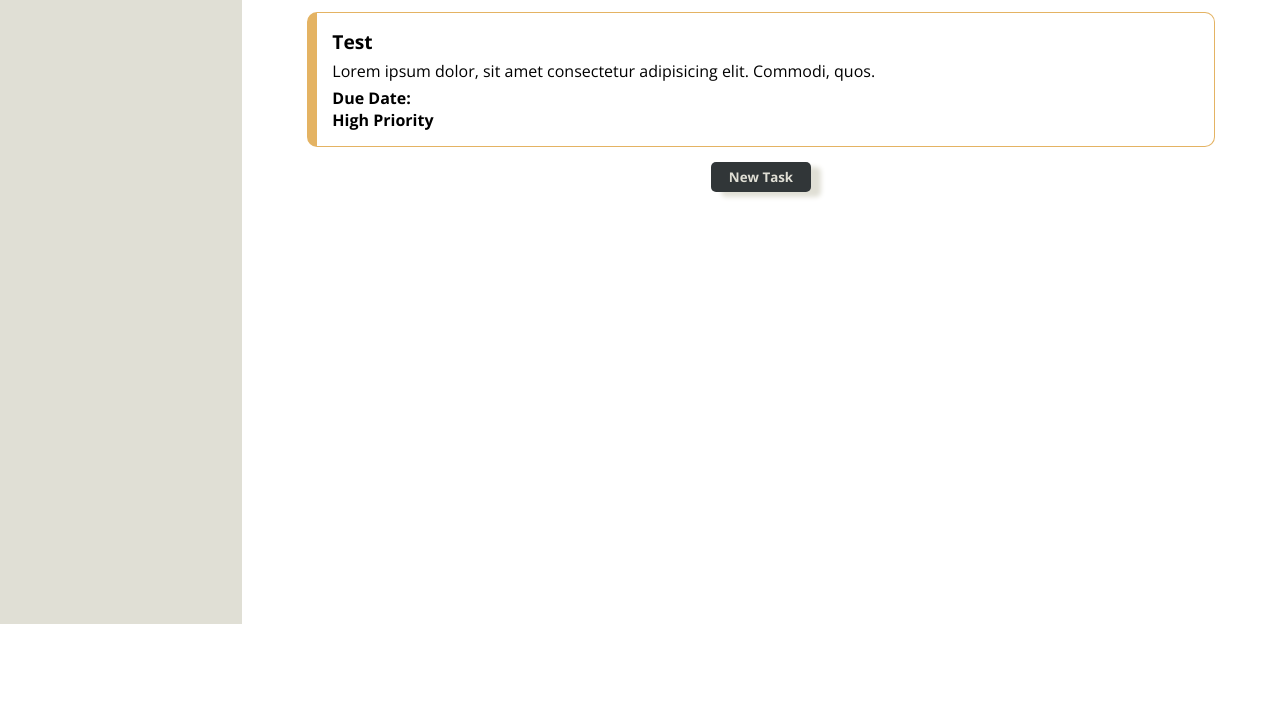
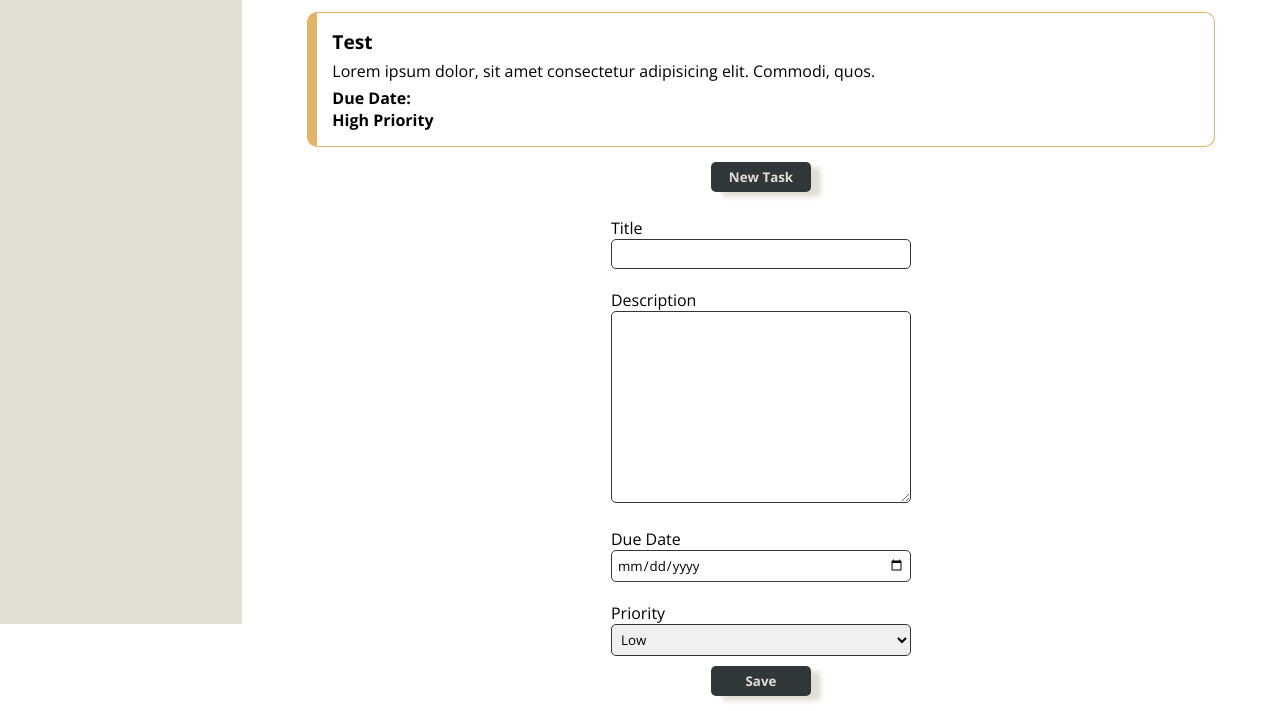
Before and after one commit to savawebdev/odin-todo, a website built with webpack: page src/index.html in a window 1280 px wide. Shown: the part 176-887 px from the top of the page. Before the commit the page ends 800 px from the top, so only its background shows below. Built offline with nearby package versions, Linux system fonts and the light colour scheme.

Commit message:
Added form to add new task

```diff
--- a/package.json
+++ b/package.json
@@ -5,6 +5,7 @@
   "main": "index.js",
   "scripts": {
     "test": "echo \"Error: no test specified\" && exit 1",
+    "watch": "npx webpack --watch",
     "build": "webpack"
   },
   "repository": {
--- a/src/index.html
+++ b/src/index.html
@@ -38,7 +38,42 @@
             <p class="card-priority">High Priority</p>
           </div>
 
-          <button class="new-task-btn">New Task</button>
+          <button class="btn" id="new-task-btn">New Task</button>
+
+          <form action="/" class="new-task-form">
+            <div class="form-control">
+              <label for="title">Title</label>
+              <input type="text" name="title" id="title" />
+            </div>
+
+            <div class="form-control">
+              <label for="description">Description</label>
+              <textarea
+                name="description"
+                id="description"
+                cols="30"
+                rows="10"
+              ></textarea>
+            </div>
+
+            <div class="form-control">
+              <label for="due-date">Due Date</label>
+              <input type="date" name="due-date" id="due-date" />
+            </div>
+
+            <div class="form-control">
+              <label for="priority">Priority</label>
+              <select name="priority" id="priority">
+                <option value="low">Low</option>
+                <option value="normal">Normal</option>
+                <option value="high">High</option>
+              </select>
+            </div>
+
+            <div class="form-">
+              <button type="submit" class="btn" id="save-task-btn">Save</button>
+            </div>
+          </form>
         </div>
       </div>
     </main>
--- a/src/style.css
+++ b/src/style.css
@@ -87,7 +87,7 @@
   font-weight: bold;
 }
 
-.new-task-btn {
+.btn {
   width: 100px;
   height: 30px;
   background: var(--primary-color);
@@ -100,6 +100,38 @@
   transition: all 0.2s ease-out;
 }
 
-.new-task-btn:hover {
+.btn:hover {
   opacity: 0.7;
 }
+
+.new-task-form {
+  margin: 15px;
+  display: flex;
+  flex-direction: column;
+  align-items: center;
+}
+
+.form-control {
+  width: 300px;
+  margin-block: 10px;
+}
+
+.form-control label {
+  display: block;
+}
+
+.form-control input,
+.form-control textarea,
+.form-control select {
+  width: 100%;
+  padding: 5px;
+  border: 1px solid var(--primary-color);
+  border-radius: 5px;
+}
+
+.form-control input:focus,
+.form-control textarea:focus,
+.form-control select:focus {
+  outline: none;
+  box-shadow: 10px 5px 10px var(--primary-color);
+}
```
Also changed, not shown: dist/index.html, dist/main.bundle.js.
